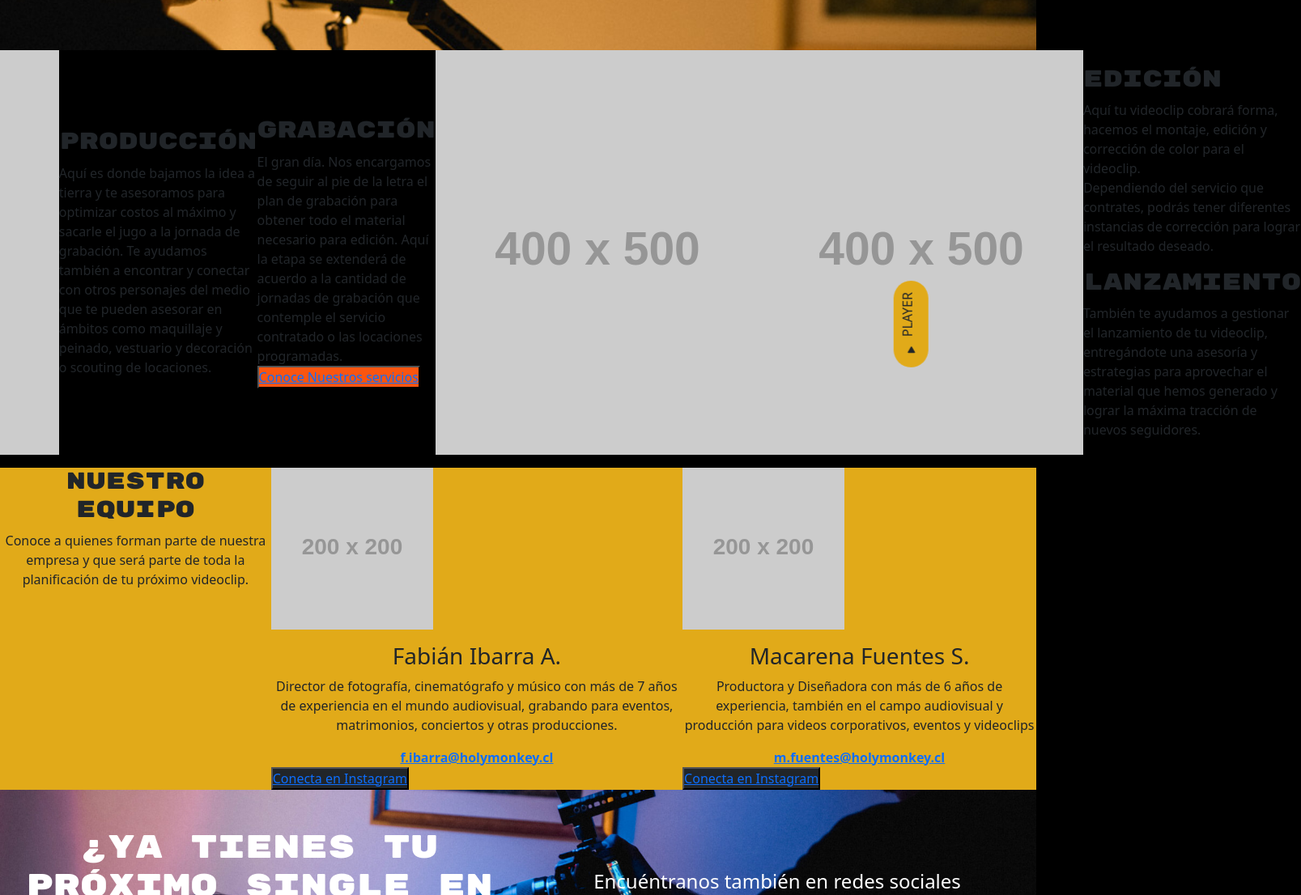
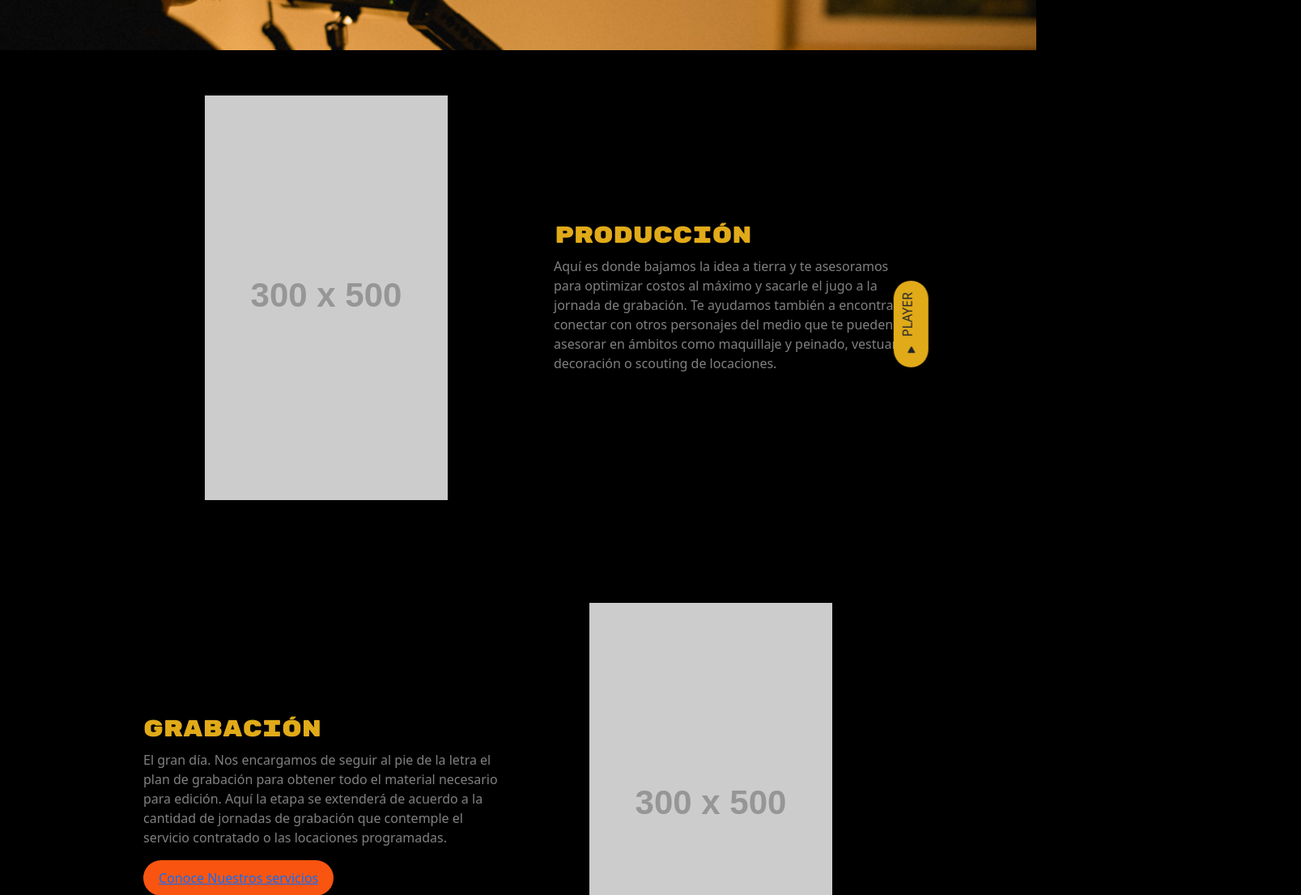
Before and after one commit to heeeeeeybaby/cromatic-films-site, a plain HTML site: page pages/nosotros.html in a window 1280 px wide. Shown: the part 330-1436 px from the top of the page at 81% size, 1607 px wide, since content can reach past the window. Drawn offline with nearby package versions, Linux system fonts and the light colour scheme; placeholder pictures from the web are drawn by us.

Commit message:
Agrega estructura boostrap completa a Nosotros

```diff
--- a/pages/nosotros.html
+++ b/pages/nosotros.html
@@ -91,73 +91,84 @@
             <div class="px-1 uppercase"><h6>Player</h6></div>
         </div>
     <!--END Player-->
+    <!--**MAIN NOSOTROS-->
         <main>
-
-
-        <!--START SECTION CÓMO FUNCIONA-->
-        <section class="como-funciona d-flex wrap align-items-center justify-content-center">
-            <figure class="produccion w-2">
-                <img src="https://dummyimage.com/400x500/000/fff" alt="Producción del Videoclip">
+        <!--**Cómo Funciona Cromatic-->
+            <section class="comoFuncionaSection container">
+                <div class="comoFuncionaSection__card row justify-content-center align-items-center text-white-50">
+                    <figure class="comoFuncionaSection__img col-10 col-md-5 text-center">
+                        <img src="https://dummyimage.com/300x500/888/fff" alt="Producción del Videoclip">
                     </figure>
-            <figcaption class="w-2">
-                <h2>Producción</h2>
+                    <figcaption class="comoFuncionaSection__text col-10 col-md-5 relative">
+                        <h2 class="text-yellow">Producción</h2>
                         <p>Aquí es donde bajamos la idea a tierra y te asesoramos para optimizar costos al máximo y sacarle el jugo a la jornada de grabación. Te ayudamos también a encontrar y conectar con otros personajes del medio que te pueden asesorar en ámbitos como maquillaje y peinado, vestuario y decoración o scouting de locaciones.</p>
                     </figcaption>
-            <figcaption class="w-2">
-                <h2>Grabación</h2>
+                </div>
+                <div class="comoFuncionaSection__card row justify-content-center align-items-center text-white-50">
+                    <figure class="comoFuncionaSection__img col-10 col-md-5 order-md-2 text-center">
+                        <img src="https://dummyimage.com/300x500/888/fff" alt="Producción del Videoclip">
+                    </figure>
+                    <figcaption class="comoFuncionaSection__text col-10 col-md-5 order-md-1 relative">
+                        <h2 class="text-yellow">Grabación</h2>
                         <p>El gran día. Nos encargamos de seguir al pie de la letra el plan de grabación para obtener todo el material necesario para edición. Aquí la etapa se extenderá de acuerdo a la cantidad de jornadas de grabación que contemple el servicio contratado o las locaciones programadas.
-                    <button class="d-block bg-orange"><a href="servicios.html">Conoce Nuestros servicios</a></button>
-                </p>
+                            <button type="button" class="mt-3 btn btn-primary text-white"><a href="servicios.html">Conoce Nuestros servicios</a></button>
                     </figcaption>
-            <figure class="grabacion w-2">
-                <img src="https://dummyimage.com/400x500/000/fff" alt="Grabación del Videoclip">
+                </div>
+                <div class="comoFuncionaSection__card row justify-content-center align-items-center text-white-50">
+                    <figure class="comoFuncionaSection__img col-10 col-md-5 text-center">
+                        <img src="https://dummyimage.com/300x500/888/fff" alt="Producción del Videoclip">
                     </figure>
-            <figure class="edicion w-2">
-                <img src="https://dummyimage.com/400x500/000/fff" alt="Grabación del Videoclip">
-            </figure>
-            <figcaption class="w-2">
-                <h2>Edición</h2>
+                    <figcaption class="comoFuncionaSection__text col-10 col-md-5 ml-3 relative">
+                        <h2 class="text-yellow">Edición</h2>
                         <p>Aquí tu videoclip cobrará forma, hacemos el montaje, edición y corrección de color para el videoclip. <br> Dependiendo del servicio que contrates, podrás tener diferentes instancias de corrección para lograr el resultado deseado.
                         </p>
-                <h2>Lanzamiento</h2>
+                        <h2 class="text-yellow">Lanzamiento</h2>
                         <p>También te ayudamos a gestionar el lanzamiento de tu videoclip, entregándote una asesoría y estrategias para aprovechar el material que hemos generado y lograr la máxima tracción de nuevos seguidores.</p>
                     </figcaption>
+                </div>
             </section>
-<!--START SECTION EQUIPO-->
-        <section class="equipo d-flex wrap justify-content-center bg-yellow">
-            <div class="header-equipo w-1 text-center">
+    <!--END Cómo Funciona Cromatic-->
+    <!--**Equipo Cromatic-->
+            <section class="equipoSection container-fluid bg-yellow py-5">
+                <div class="equipoSection__header row justify-content-center text-dark text-center pt-3">
+                    <div class="col-10 col-md-7">
                         <h2>Nuestro Equipo</h2>
                         <p>Conoce a quienes forman parte de nuestra empresa y que será parte de toda la planificación de tu próximo videoclip.</p>
                     </div>
-            <div class="team-card w-3">
-                <figure>
-                    <img class="d-block" src="https://dummyimage.com/200x200/000/fff" alt="Fabián Ibarra - Equipo Cromatic Films">
+                </div>
+                <div class="equipoSection__team row justify-content-center align-items-center">
+                    <div class="equipoSection__teamcard col-10 col-md-5 text-center mt-4">
+                        <figure class="equipoSection__img">
+                            <img src="https://dummyimage.com/200x200/000/fff" alt="Fabián Ibarra - Equipo Cromatic Films">
                         </figure>
-                <figcaption class="text-center">
+                        <figcaption class="equipoSection__text">
                             <h3>Fabián Ibarra A.</h3>
                             <p>Director de fotografía, cinematógrafo y músico con más de 7 años de experiencia en el mundo audiovisual, grabando para eventos, matrimonios, conciertos y otras producciones.</p>
                             <strong><a href="mailto:f.ibarra@holymonkey.cl">f.ibarra@holymonkey.cl</a></strong>
-                    <button class="bg-dark d-block">
+                        </figcaption>
+                        <button type="button" class="btn btn-primary bg-dark mt-4">
                             <a href="https://www.instagram.com/rhoadiemusic/">Conecta en Instagram</a>
                         </button>
-                </figcaption>
                     </div>
-            <div class="team-card w-3">
-                <figure>
-                    <img class="d-block" src="https://dummyimage.com/200x200/000/fff" alt="Fabián Ibarra - Equipo Cromatic Films">
+                    <div class="equipoSection__teamcard col-10 col-md-5 text-center mt-4">
+                        <figure class="equipoSection__img">
+                            <img src="https://dummyimage.com/200x200/000/fff" alt="Fabián Ibarra - Equipo Cromatic Films">
                         </figure>
-                <figcaption class="text-center">
+                        <figcaption class="equipoSection__text">
                             <h3>Macarena Fuentes S.</h3>
                             <p>Productora y Diseñadora con más de 6 años de experiencia, también en el campo audiovisual y producción para videos corporativos, eventos y videoclips</p>
                             <strong><a href="mailto:m.fuentes@holymonkey.cl">m.fuentes@holymonkey.cl</a></strong>
-                    <button class="bg-dark d-block">
-                        <a href="https://www.instagram.com/heeeeeeybaby/">Conecta en Instagram</a>
+                        </figcaption>
+                        <button type="button" class="btn btn-primary bg-dark mt-4">
+                            <a href="https://www.instagram.com/rhoadiemusic/">Conecta en Instagram</a>
                         </button>
-                </figcaption>
                     </div>
+                </div>
+
             </section>
-    <!--END MAIN-->
+    <!--END Equipo Cromatic-->
         </main>
+    <!-- END MAIN NOSOTROS-->
     <!--**Footer-->
         <footer class="container-fluid footer-hero-img py-5">
             <div class="row justify-content-center align-items-center">
--- a/style.css
+++ b/style.css
@@ -200,6 +200,23 @@ nav .active{
     height: 19rem;
 }
 
+/* NOSOTROS.HTML */
+.comoFuncionaSection__card{
+    padding: 5% 0;
+}
+
+.comoFuncionaSection__text{
+    top: -22rem;
+}
+
+.comoFuncionaSection__img::before{
+    content: '';
+    background-color: var(--black-70);
+    position: absolute;
+    width: 300px;
+    height: 500px;
+}
+
 
 /*--**************MEDIA QUERY**************--*/
 
@@ -260,6 +277,16 @@ nav .active{
         bottom: 5rem;
         left: 41rem !important;
     }
+    /* NOSOTROS.HTML */
+    .comoFuncionaSection__img::before{
+        background-color: transparent;
+    }
+    .comoFuncionaSection__text{
+        top: 0;
+    }
+    .comoFuncionaSection__card:nth-child(odd) .comoFuncionaSection__text{
+        left: 2rem;
+    }
 }
 
 /*Large devices (desktops, 992px and up)*/
@@ -276,10 +303,11 @@ nav .active{
 /* ALTERANDO CLASES BOOSTRAP */
 
 /* INDEX.HTML */
-.playerHome {
-    bottom: 6rem;
-    left: 65rem !important;
-}
+    .playerHome {
+        bottom: 6rem;
+        left: 65rem !important;
+    }
+
 }
 
 /*X-Large devices (large desktops, 1200px and up)*/
```
Also changed, not shown: index.html (indentation only). Lines whose indentation alone changed are shown as unchanged.
